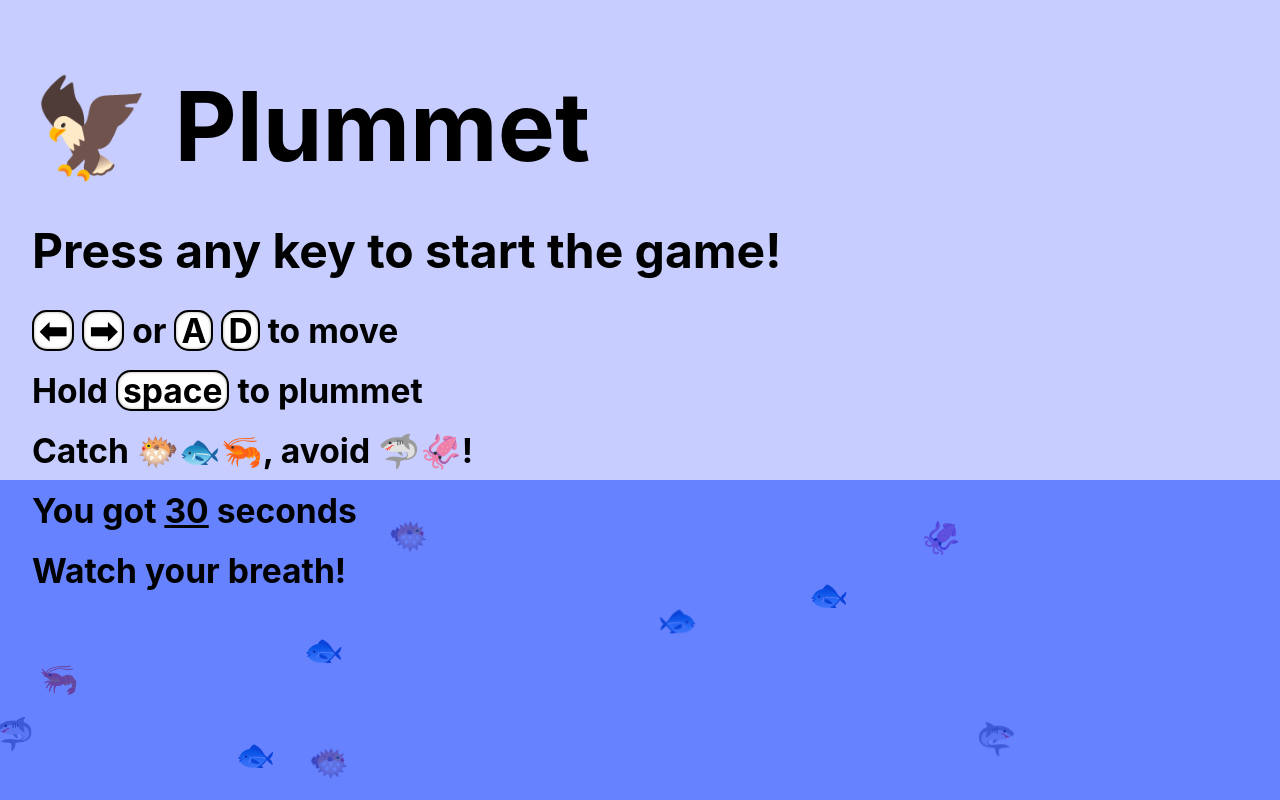
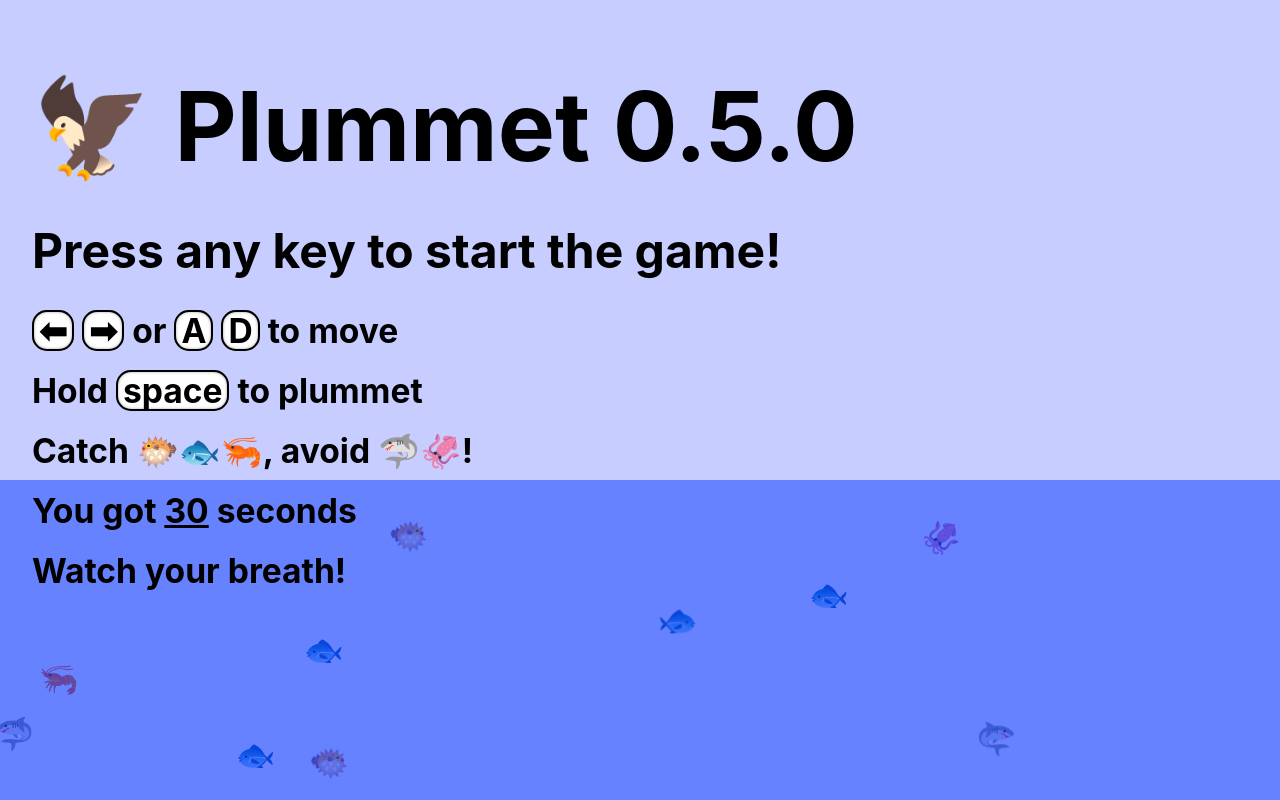
Before and after one commit to joglr/dyk, a React (Create React App) app: page / in a window 1280 px wide. Built offline with nearby package versions, Linux system fonts and the light colour scheme.

Commit message:
Display version

```diff
--- a/package.json
+++ b/package.json
@@ -1,6 +1,6 @@
 {
   "name": "plummet",
-  "version": "0.1.0",
+  "version": "0.5.0",
   "private": true,
   "dependencies": {
     "@material-ui/core": "^4.11.2",
--- a/src/App.tsx
+++ b/src/App.tsx
@@ -8,6 +8,7 @@ import {
   useResetableState,
 } from "./hooks";
 import { dist, pick } from "./util";
+import pkg from "./../package.json";
 
 const W = () => window.innerWidth;
 const H = () => window.innerHeight;
@@ -367,6 +368,7 @@ export default function App() {
     diveTime,
     x,
     y,
+    resetDiveTime,
   ]);
 
   function startGame() {
@@ -477,7 +479,6 @@ export default function App() {
             <div>vx: {vx.toFixed(0)}</div>
             <div>vy: {vy.toFixed(0)}</div>
             <div>isDiving: {isDiving.toString()}</div>
-            <div>caughtFish: {caughtFish}</div>
           </Debug>
         </Grow>
         <Grow in={gameStatus === "RUNNING"}>
@@ -510,7 +511,6 @@ export default function App() {
           </Entity>
         )}
       </World>
-
       <Overlay>
         <Grow
           in={gameStatus === "POST_GAME" || gameStatus === "RUNNING"}
@@ -531,7 +531,7 @@ export default function App() {
         </Grow>
         <Grow in={gameStatus === "IDLE"}>
           <HelpText>
-            <h1>🦅 Plummet</h1>
+            <h1>🦅 Plummet {pkg.version}</h1>
             <div>Press any key to start the game!</div>
             <Controls>
               <div>
```
